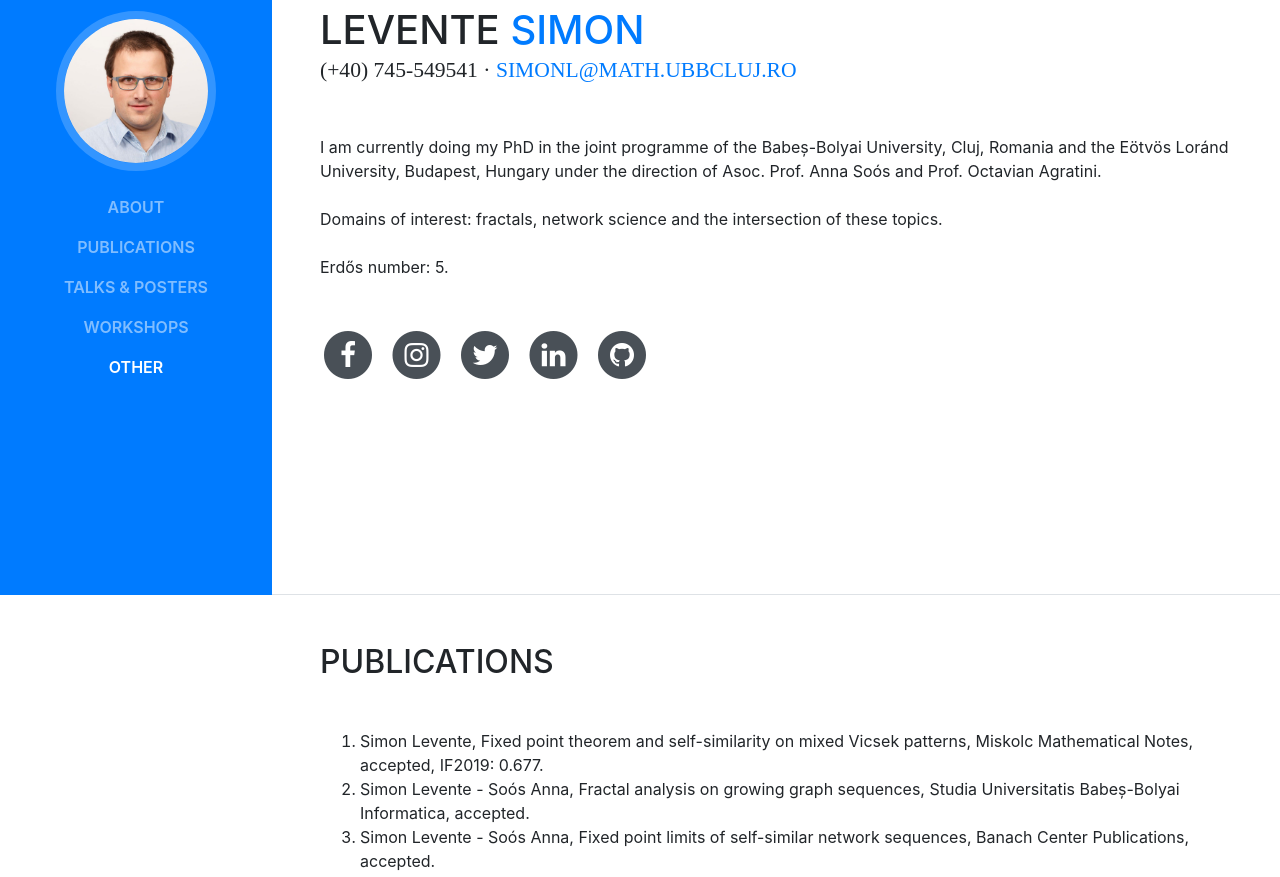
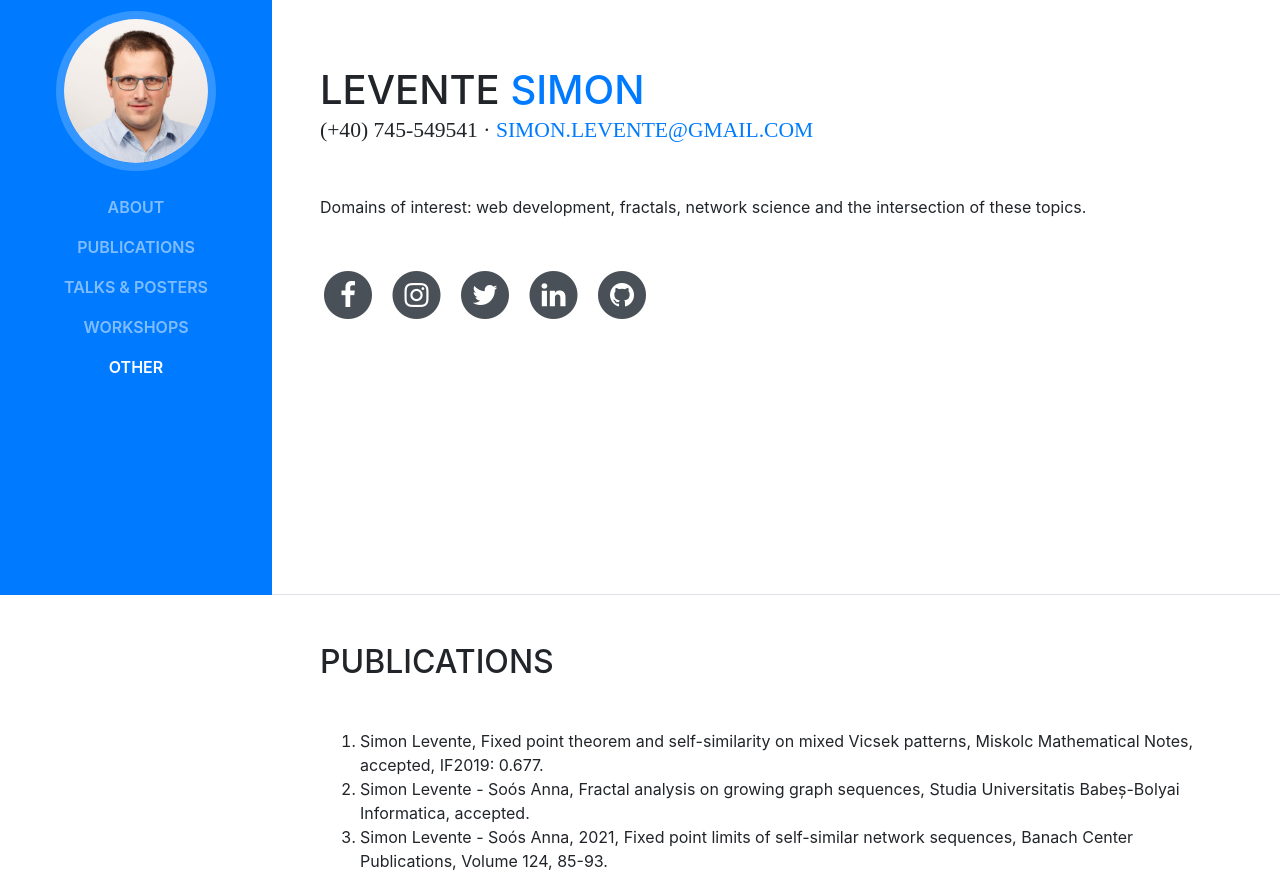
Before and after one commit to simonlevente/simonlevente.github.io, a website with bundled scripts: page index.html in a window 1280 px wide. Shown: the part 205-1082 px from the top of the page. Built offline with nearby package versions, Linux system fonts and the light colour scheme; a web font is replaced by a local one.

Commit message:
Add files via upload

```diff
--- a/index.html
+++ b/index.html
@@ -76,13 +76,11 @@
             <span class="text-primary">Simon</span>
           </h1>
           <div class="subheading mb-5"> (+40) 745-549541 ·
-            <a href="mailto:simonl@math.ubbcluj.ro">simonl@math.ubbcluj.ro</a>
+            <a href="mailto:simonl@math.ubbcluj.ro">simon.levente@gmail.com</a>
           </div>
-          <p class="mb-5">I am currently doing my PhD in the joint programme of the Babeș-Bolyai University, Cluj, Romania and the Eötvös Loránd University, Budapest, Hungary under the direction of Asoc. Prof. Anna Soós and Prof. Octavian Agratini.
-              <br/><br/>
-              Domains of interest: fractals, network science and the intersection of these topics.
-              <br/><br/>
-              Erdős number: 5.
+          <p class="mb-5">
+              Domains of interest: web development, fractals, network science and the intersection of these topics.
+
           </p>
           <ul class="list-inline list-social-icons mb-0">
             <li class="list-inline-item">
@@ -134,7 +132,7 @@
           <ol>
 				<li>Simon Levente, Fixed point theorem and self-similarity on mixed Vicsek patterns, Miskolc Mathematical Notes, accepted, IF2019: 0.677.</li>
                 <li>Simon Levente - Soós Anna, Fractal analysis on growing graph sequences, Studia Universitatis Babeș-Bolyai Informatica,  accepted.</li>
-                <li>Simon Levente - Soós Anna, Fixed point limits of self-similar network sequences, Banach Center Publications, accepted.</li>
+                <li>Simon Levente - Soós Anna, 2021, Fixed point limits of self-similar network sequences, Banach Center Publications, Volume 124, 85-93.</li>
                 <li>Simon Levente - Soós Anna, 2019, Fractal analysis on the football pitch,
 					In: IEEE Proceeding of CSCS22 - 22nd International Conference on Control Systems and Computer Science,  583-585,
 					doi: 10.1109/CSCS.2019.00106.</li>
@@ -201,9 +199,6 @@
         <div class="my-auto">
           <h2 class="mb-5">Talks & posters</h2>
             <ol>
-
-                <li>CEU Data Stories, online, 2021,
-                    Title: Interactive visualization: cooperation on the football pitch.</li>
                 <li>Conferințele Școlilor Doctorale din Consorțiul Universitaria, online, 2020,
                     Title: Coupled fixed point theorem and fractals on mixed patterns, joint work with Anna Soós.</li>
                 <li>13th Joint Conference on Mathematics and Computer Science, online, 2020,
```
